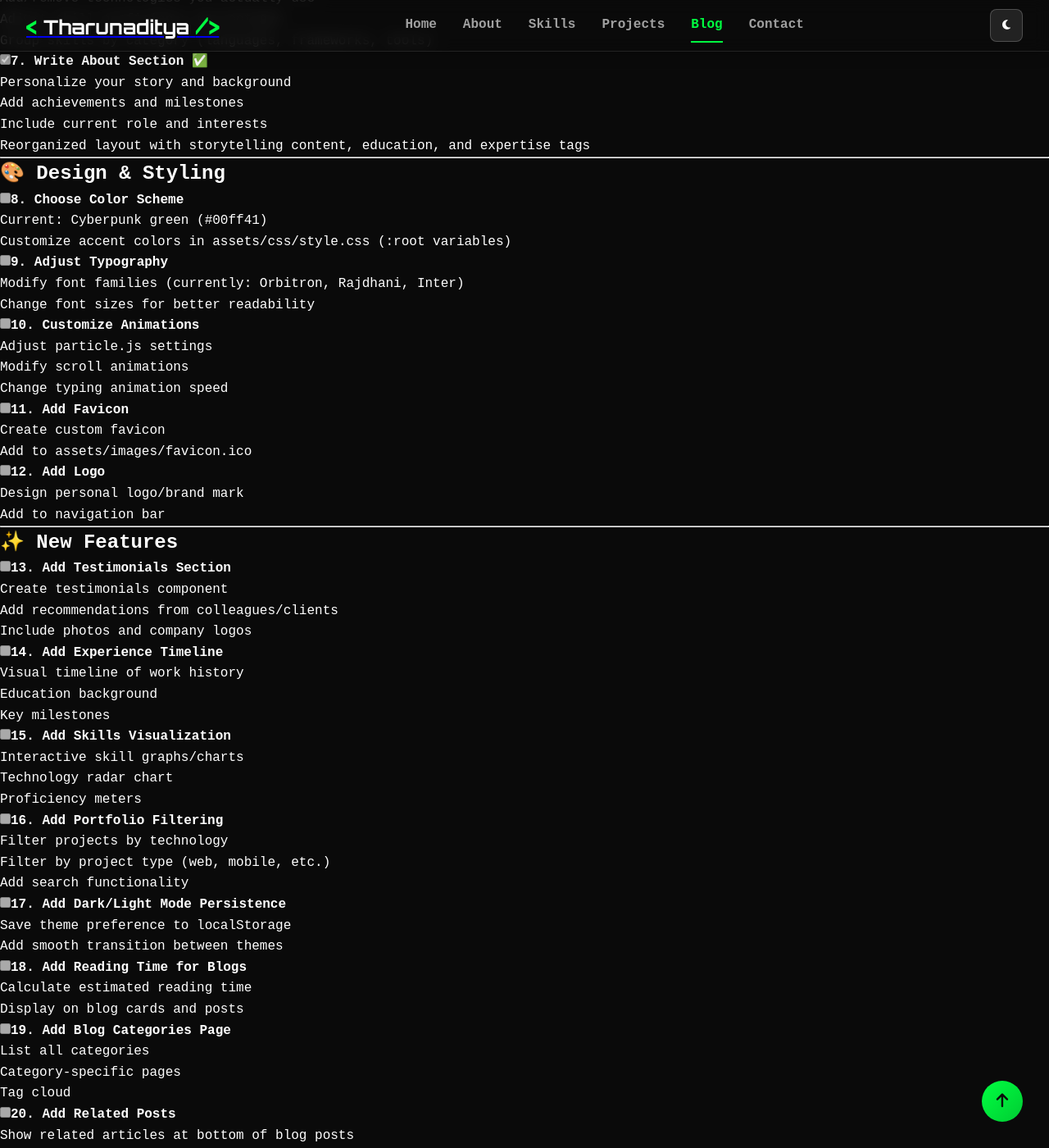
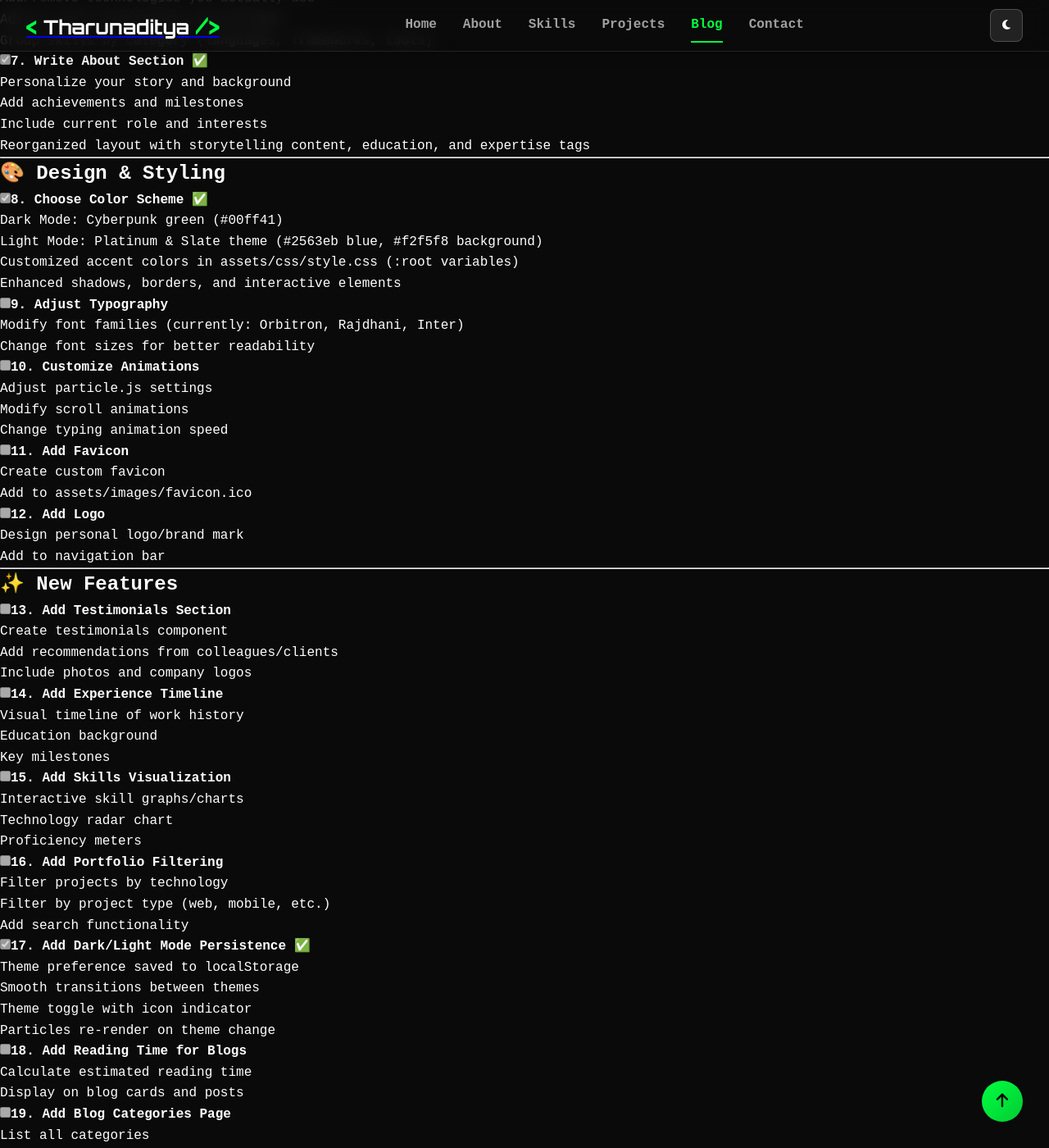
Before and after one commit to Tharunaditya/tharunaditya.github.io, a Jekyll site: the page built from ENHANCEMENT_CHECKLIST.md, in a window 1280 px wide and 1400 px high, scrolled down 695 px. Shown: the whole window at 82% size. Built offline with Jekyll 4.4.1, drawn with Linux system fonts in a browser that asks for light colours; our own code applies the rules of GitHub Pages for plain Markdown files; some of the changed text lies outside the part shown.

Commit message:
Update checklist: Mark light mode and color scheme enhancements as complete

```diff
--- a/ENHANCEMENT_CHECKLIST.md
+++ b/ENHANCEMENT_CHECKLIST.md
@@ -39,9 +39,11 @@
 ---
 
 ## 🎨 Design & Styling
-- [ ] **8. Choose Color Scheme**
-  - Current: Cyberpunk green (#00ff41)
-  - Customize accent colors in `assets/css/style.css` (`:root` variables)
+- [x] **8. Choose Color Scheme** ✅
+  - Dark Mode: Cyberpunk green (#00ff41)
+  - Light Mode: Platinum & Slate theme (#2563eb blue, #f2f5f8 background)
+  - Customized accent colors in `assets/css/style.css` (`:root` variables)
+  - Enhanced shadows, borders, and interactive elements
 
 - [ ] **9. Adjust Typography**
   - Modify font families (currently: Orbitron, Rajdhani, Inter)
@@ -83,9 +85,11 @@
   - Filter by project type (web, mobile, etc.)
   - Add search functionality
 
-- [ ] **17. Add Dark/Light Mode Persistence**
-  - Save theme preference to localStorage
-  - Add smooth transition between themes
+- [x] **17. Add Dark/Light Mode Persistence** ✅
+  - Theme preference saved to localStorage
+  - Smooth transitions between themes
+  - Theme toggle with icon indicator
+  - Particles re-render on theme change
 
 - [ ] **18. Add Reading Time for Blogs**
   - Calculate estimated reading time
```
Also changed, not shown: other parts of ENHANCEMENT_CHECKLIST.md (+1 -1 lines).
